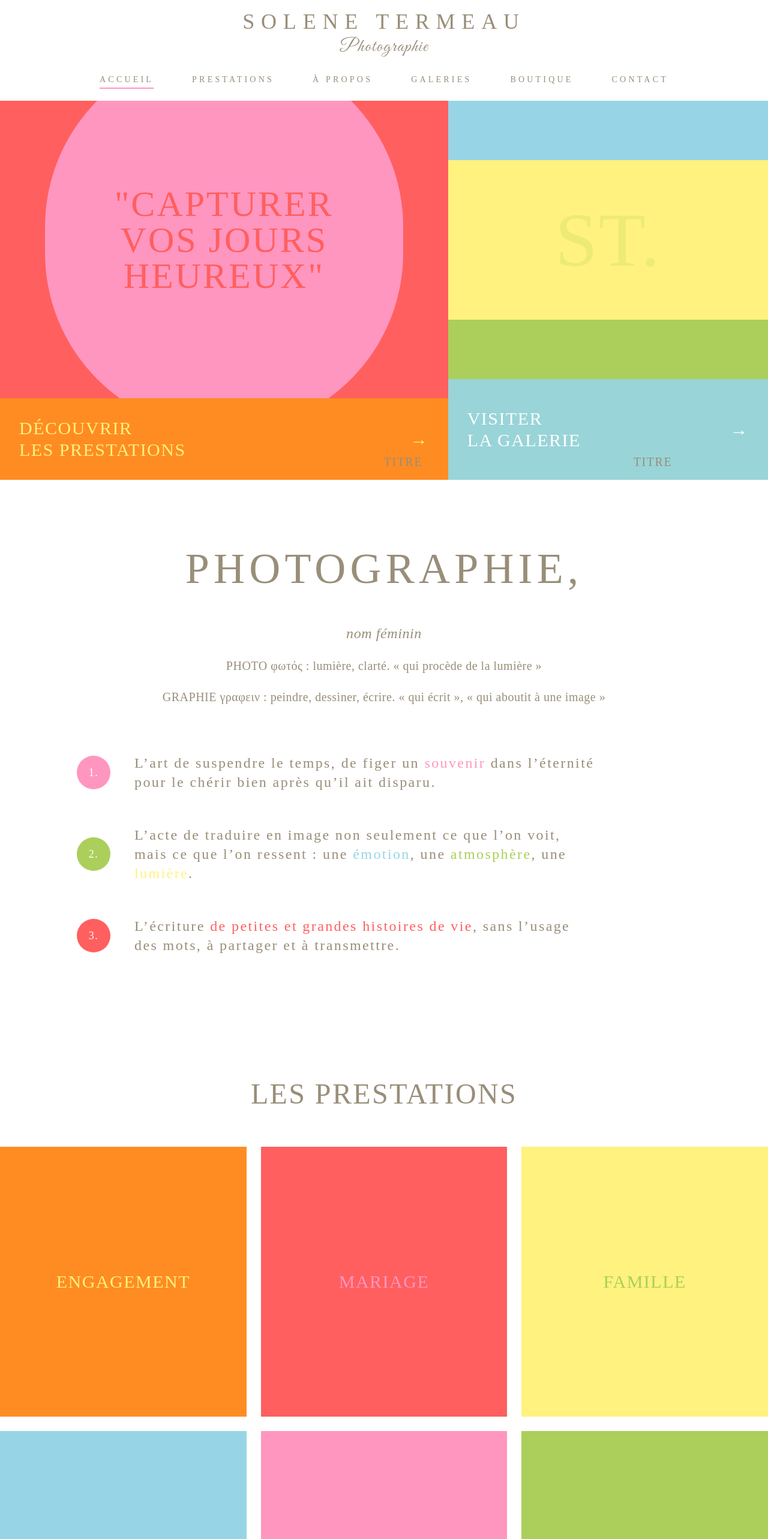
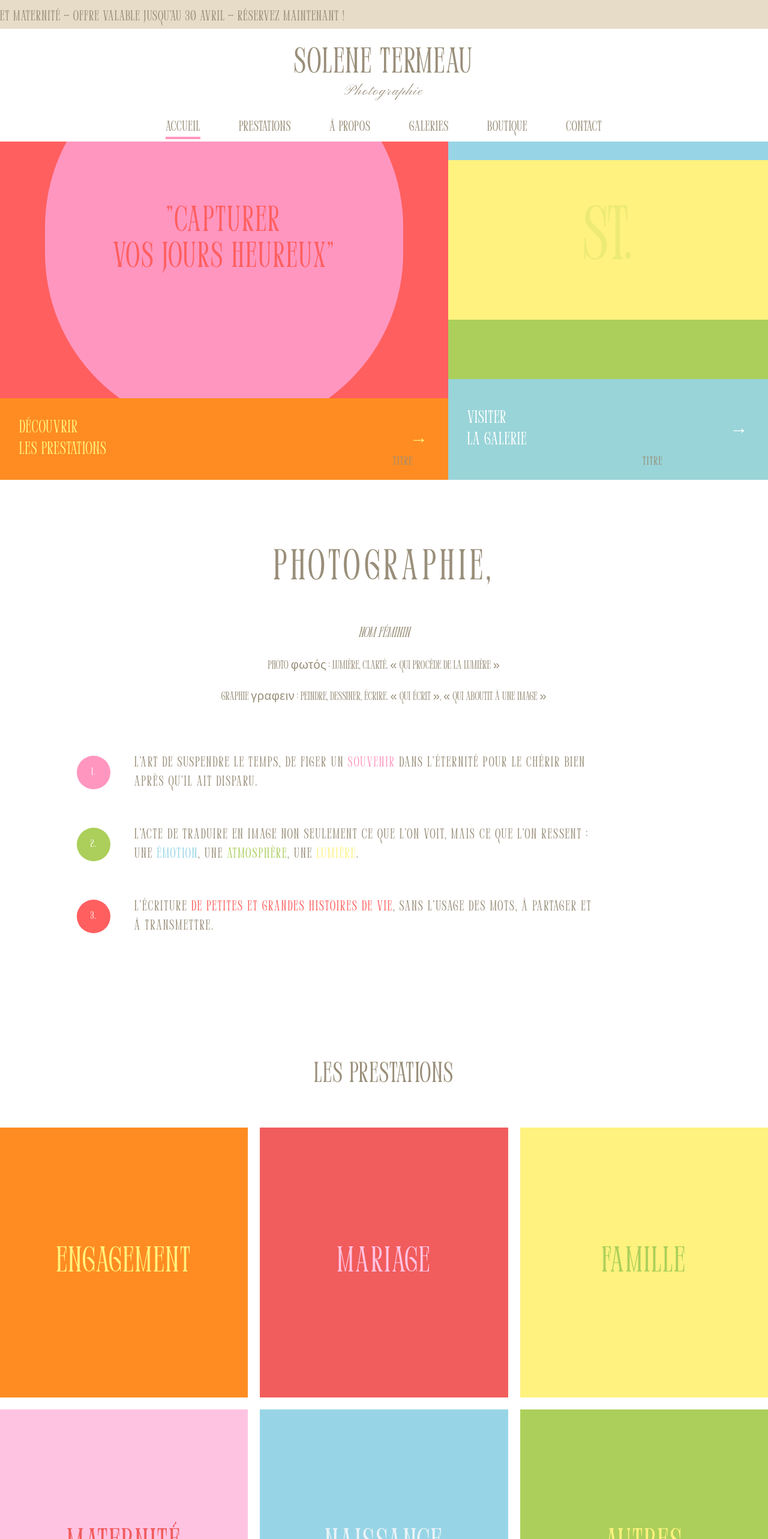
Before and after one commit to IRamNoc/Solene-Photographie-App, a React (Vite) app in the folder project/: page / in a window 1280 px wide. Shown: the top 2566 px of the page at 60% size. Built offline with nearby package versions, Linux system fonts and the light colour scheme.

Commit message:
Header + Hero review

```diff
--- a/project/index.html
+++ b/project/index.html
@@ -7,6 +7,7 @@
     <title>Solène Termeau - Photographie</title>
     <link rel="preconnect" href="https://fonts.googleapis.com">
     <link rel="preconnect" href="https://fonts.gstatic.com" crossorigin>
+    <link href="https://fonts.googleapis.com/css2?family=Pinyon+Script&display=swap" rel="stylesheet">
     <link href="https://fonts.googleapis.com/css2?family=Bodoni+Moda:opsz,wght@6..96,400;6..96,500;6..96,600&family=Great+Vibes&family=Montserrat:wght@300;400;500;600&family=Playfair+Display:wght@400;500;600&display=swap" rel="stylesheet">
   </head>
   <body>
--- a/project/src/components/Header.tsx
+++ b/project/src/components/Header.tsx
@@ -35,30 +35,34 @@ const Header = () => {
 
   return (
     <header
-      className={`fixed w-full z-50 transition-all duration-300 ${
-        isScrolled ? 'py-2 bg-white/95 backdrop-blur-sm shadow-sm' : 'py-4 bg-white'
+      className={`fixed w-full z-50 transition-all duration-300 ${isScrolled ? 'pb-2 bg-white/95 backdrop-blur-sm shadow-sm' : 'bg-white'
         }`}
     >
+      {/* --- Barre d’annonce --- */}
+      <div className="w-full bg-[#e6dcc7] overflow-hidden relative h-[48px]">
+        <div className="absolute whitespace-nowrap animate-marquee-reverse text-[#998e79] text-lg md:text-xl lg:text-2xl py-3 px-4 font-perandory">
+          -15% pour la formule Naissance et Maternité — Offre valable jusqu'au 30 avril — Réservez maintenant !
+        </div>
+      </div>
       <div className="container mx-auto px-4">
-        <div className="flex flex-col items-center">
-          <Link
-            to="/"
-            className={`transition-all duration-300 ${isScrolled ? 'mb-2' : 'mb-4'}`}
+
+        {/* === Logo et Photographie === */}
+        <div
+          className={`overflow-hidden transition-all duration-700 ease-in-out ${isScrolled ? 'max-h-0 opacity-0' : 'max-h-40 opacity-100'
+            }`}
         >
-            <h1 className={`font-perandory text-[#998e79] tracking-[0.3em] text-center transition-all duration-300 ${
-              isScrolled ? 'text-2xl' : 'text-3xl md:text-4xl'
-            }`}>
+          <Link to="/" className="block text-center">
+            <h1 className="font-perandory font-medium text-[#998e79] tracking-[0.05em] pt-7 text-4xl md:text-6xl">
               SOLENE TERMEAU
             </h1>
-            <p className={`text-center font-['Great_Vibes'] text-[#998e79] mt-1 transition-all duration-300 ${
-              isScrolled ? 'text-xl' : 'text-2xl md:text-3xl'
-            }`}>
+            <p className="font-['Pinyon_Script'] text-[#998e79] pb-3 text-2xl md:text-1.7xl">
               Photographie
             </p>
           </Link>
+        </div>
 
-          {/* Navigation */}
-          <nav className="w-full">
+        {/* === Navigation === */}
+        <nav className="w-full mt-2">
           <div
             ref={menuRef}
             onWheel={handleWheel}
@@ -73,7 +77,7 @@ const Header = () => {
                 <li key={path} className="relative">
                   <Link
                     to={path}
-                      className="text-[#998e79] text-sm tracking-[0.3em] transition-colors"
+                    className="font-perandory text-[#998e79] text-xl md:text-2xl tracking-[0.05em] transition-colors whitespace-nowrap"
                     onMouseEnter={() => setHoveredItem(path)}
                     onMouseLeave={() => setHoveredItem(null)}
                   >
@@ -81,7 +85,7 @@ const Header = () => {
                     {(location.pathname === path || hoveredItem === path) && (
                       <motion.div
                         layoutId="activeIndicator"
-                          className="absolute -bottom-1 left-0 right-0 h-0.5 bg-[#ff96bf]"
+                        className="absolute -bottom-1 left-0 right-0 h-1 bg-[#ff96bf]"
                         transition={{ type: "spring", bounce: 0.2, duration: 0.6 }}
                       />
                     )}
@@ -92,7 +96,6 @@ const Header = () => {
           </div>
         </nav>
       </div>
-      </div>
     </header>
   );
 };
--- a/project/src/components/Hero.tsx
+++ b/project/src/components/Hero.tsx
@@ -15,8 +15,8 @@ const Hero = () => {
     {
       id: 'mariage',
       title: 'MARIAGE',
-      color: '#ff5f5f',
-      hoverColor: '#ff96bf',
+      color: '#f15c5c',
+      hoverColor: '#ffc3e2',
       link: '/prestations#mariage'
     },
     {
@@ -27,18 +27,18 @@ const Hero = () => {
       link: '/prestations#famille'
     },
     {
+      id: 'maternite',
+      title: 'MATERNITÉ',
+      color: '#ffc3e2',
+      hoverColor: '#f15c5c',
+      link: '/prestations#maternite'
+    },
+    {
       id: 'naissance',
       title: 'NAISSANCE',
       color: '#97d5e6',
-      hoverColor: '#ffffff',
+      hoverColor: '#ebf3f7',
       link: '/prestations#naissance'
-    },
-    {
-      id: 'maternite',
-      title: 'MATERNITÉ',
-      color: '#ff96bf',
-      hoverColor: '#ff5f5f',
-      link: '/prestations#maternite'
     },
     {
       id: 'autres',
@@ -252,7 +252,7 @@ const Hero = () => {
           </motion.h2>
 
           {/* Grid : Colle aux bords de l'écran mais garde un espacement interne */}
-          <div className="grid grid-cols-1 sm:grid-cols-2 lg:grid-cols-3 gap-4 md:gap-6 w-full">
+          <div className="grid grid-cols-1 sm:grid-cols-2 lg:grid-cols-3 gap-4 md:gap-5 w-full">
             {services.map((service, index) => (
               <Link
                 key={service.id}
@@ -269,13 +269,13 @@ const Hero = () => {
                 >
                   {/* Texte avec soulignement animé */}
                   <h3
-                    className="font-perandory text-2xl md:text-3xl tracking-wider transition-colors relative inline-block"
+                    className="font-perandory text-5xl md:text-6xl tracking-wider transition-colors relative inline-block"
                     style={{ color: service.hoverColor }}
                   >
                     {service.title}
                     {/* Barre animée sous le texte */}
                     <motion.div
-                      className="absolute left-0 bottom-0 h-0.5 w-full scale-x-0 group-hover:scale-x-100 origin-left transition-transform duration-300"
+                      className="absolute left-0 bottom-0 h-1 w-full scale-x-0 group-hover:scale-x-100 origin-left transition-transform duration-300"
                       style={{ backgroundColor: service.hoverColor }}
                     />
                   </h3>
@@ -287,8 +287,8 @@ const Hero = () => {
           <div className="mt-8 text-center">
             <Link
               to="/prestations"
-              className="inline-block bg-[#ff96bf] text-white font-perandory px-8 py-3 rounded-full hover:bg-[#ff5f5f] transition-colors"
-            >
+              className="inline-block bg-[#ffc3e2] text-white font-perandory text-2xl px-10 py-3 rounded-full hover:bg-[#ff5f5f] transition-colors"
+              >
               EN VOIR PLUS
             </Link>
           </div>
--- a/project/src/index.css
+++ b/project/src/index.css
@@ -12,9 +12,9 @@
 }
 
 @font-face {
-  font-family: 'Perandory';
-  src: url('/fonts/Perandory.woff2') format('woff2'),
-       url('/fonts/Perandory.woff') format('woff');
+  font-family: 'PerandoryCondensed';
+  src: url('/fonts/perandory-condensed.woff2') format('woff2'),
+       url('/fonts/perandory-condensed.woff') format('woff');
   font-weight: normal;
   font-style: normal;
   font-display: swap;
@@ -22,7 +22,7 @@
 
 @layer base {
   html {
-    font-family: 'Perandory', serif;
+    font-family: 'PerandoryCondensed', sans-serif;
     -webkit-font-smoothing: antialiased;
     -moz-osx-font-smoothing: grayscale;
     letter-spacing: 0.1em;
--- a/project/src/lib/supabase.ts
+++ b/project/src/lib/supabase.ts
@@ -1,10 +1,13 @@
-import { createClient } from '@supabase/supabase-js';
+// import { createClient } from '@supabase/supabase-js';
 
-const supabaseUrl = import.meta.env.VITE_SUPABASE_URL;
-const supabaseAnonKey = import.meta.env.VITE_SUPABASE_ANON_KEY;
+// const supabaseUrl = import.meta.env.VITE_SUPABASE_URL;
+// const supabaseAnonKey = import.meta.env.VITE_SUPABASE_ANON_KEY;
 
-if (!supabaseUrl || !supabaseAnonKey) {
-  throw new Error('Missing Supabase environment variables');
-}
+// if (!supabaseUrl || !supabaseAnonKey) {
+//   throw new Error('Missing Supabase environment variables');
+// }
 
-export const supabase = createClient(supabaseUrl, supabaseAnonKey);
+// export const supabase = createClient(supabaseUrl, supabaseAnonKey);
+
+// Temporary placeholder until Railway implementation
+export const supabase = null;
--- a/project/tailwind.config.js
+++ b/project/tailwind.config.js
@@ -3,6 +3,15 @@ export default {
   content: ['./index.html', './src/**/*.{js,ts,jsx,tsx}'],
   theme: {
     extend: {
+      keyframes: {
+        marqueeReverse: {
+          '0%': { transform: 'translateX(-100%)' },
+          '100%': { transform: 'translateX(100%)' },
+        },
+      },
+      animation: {
+        'marquee-reverse': 'marqueeReverse 20s linear infinite',
+      },
       colors: {
         'coral': '#ff5f5f',
         'pink': '#ff96bf',
@@ -14,7 +23,7 @@ export default {
         'text': '#998e79'
       },
       fontFamily: {
-        'perandory': ['Perandory', 'serif'],
+        'perandory': ['PerandoryCondensed', 'serif'],
         'anastasia': ['Anastasia', 'cursive']
       },
       height: {
```
Also changed, not shown: project/package.json (+20 -1 lines), project/public/fonts/perandory-condensed.woff (added), project/public/fonts/perandory-condensed.woff2 (added). Lines whose indentation alone changed are shown as unchanged.
